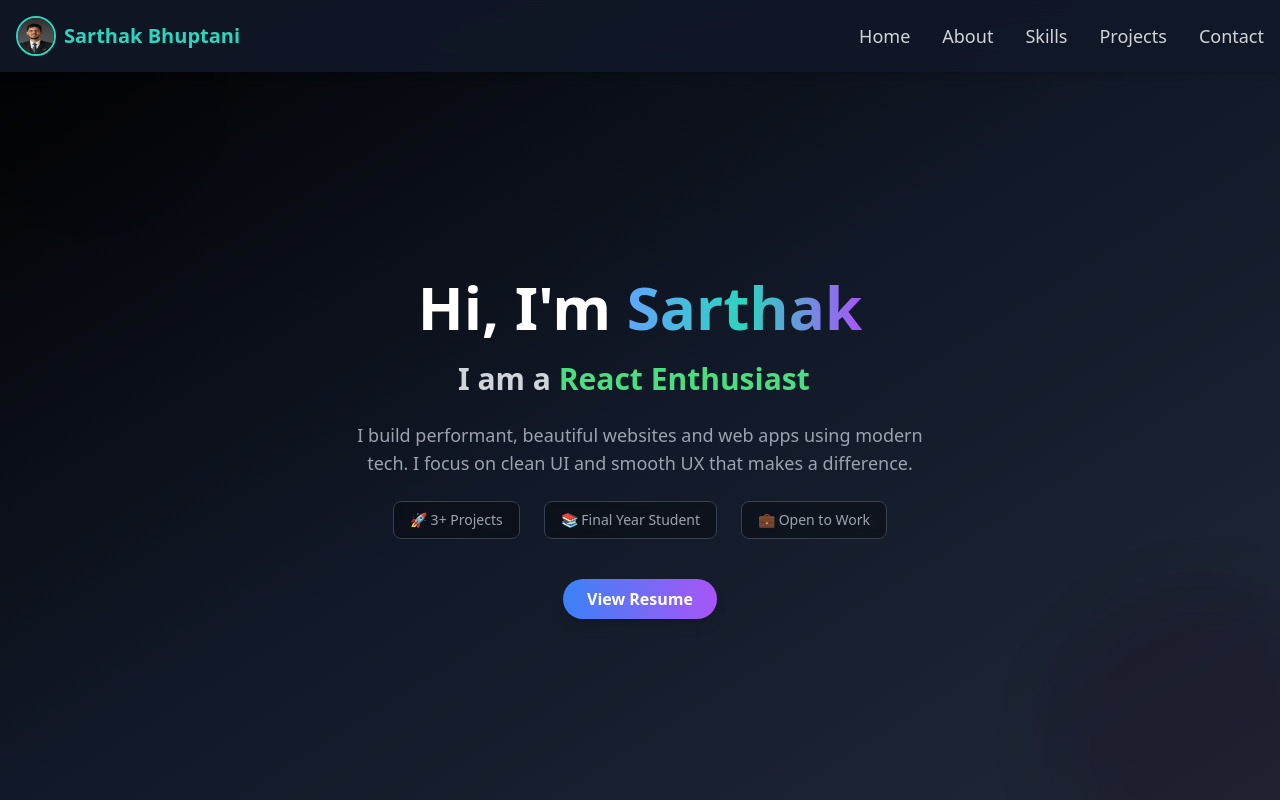
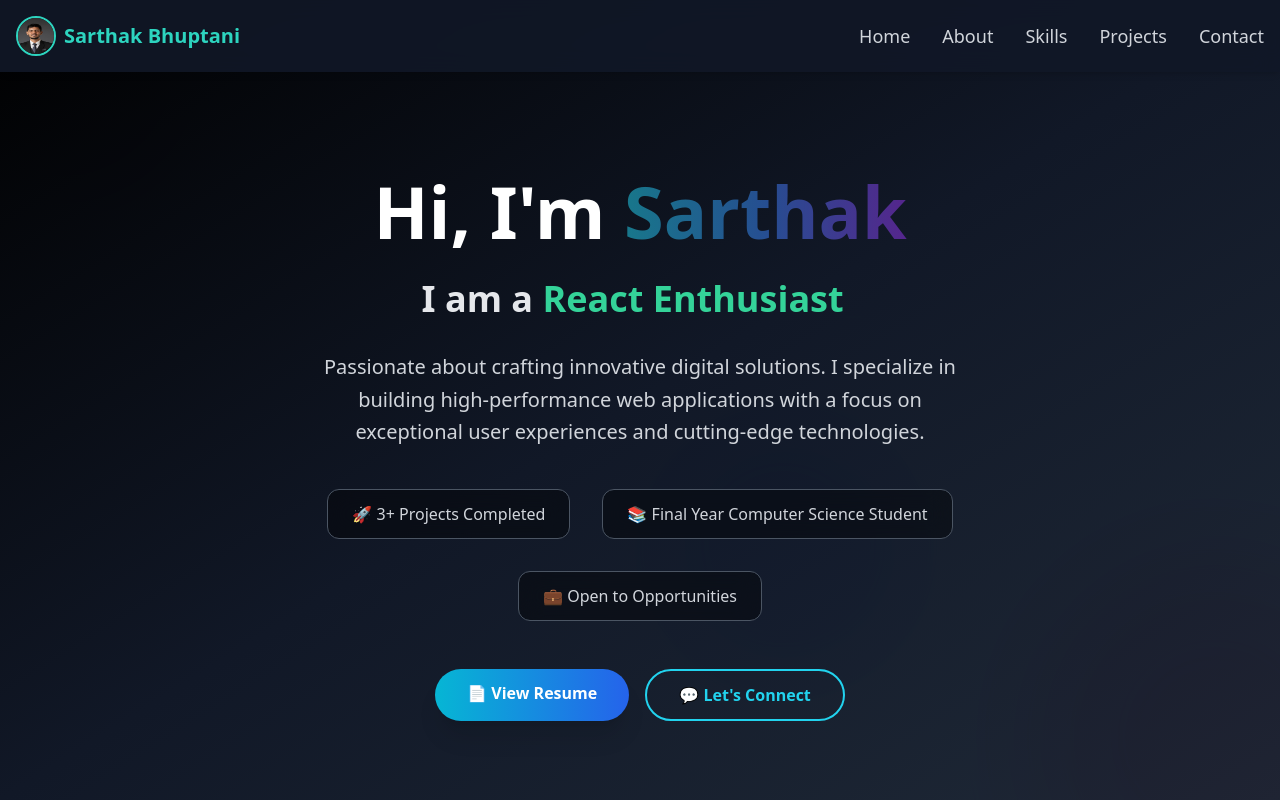
Before and after one commit to Sarthakbhuptani123/Sarthak-Bhuptani, a React (Create React App) app: page / in a window 1280 px wide. Shown: the top 800 px of the page. Built offline with nearby package versions, Linux system fonts and the light colour scheme.

Commit message:
Your commit message

```diff
--- a/src/components/Contact.js
+++ b/src/components/Contact.js
@@ -76,7 +76,7 @@ const Contact = ({ sectionsRef }) => {
                          text-gray-300 hover:text-teal-400 transition duration-300 transform hover:scale-110 hover:rotate-6"
             >
               <svg
-                xmlns="https://github.com/Sarthakbhuptani123"
+                xmlns="https://github.com/sarthakbhuptani"
                 width="28"
                 height="28"
                 viewBox="0 0 24 24"
--- a/src/components/Hero.js
+++ b/src/components/Hero.js
@@ -3,32 +3,54 @@ import { Typewriter } from 'react-simple-typewriter';
 import { motion } from 'framer-motion';
 
 function Hero() {
+  const containerVariants = {
+    hidden: { opacity: 0 },
+    visible: {
+      opacity: 1,
+      transition: {
+        staggerChildren: 0.3,
+      },
+    },
+  };
+
+  const itemVariants = {
+    hidden: { opacity: 0, y: 20 },
+    visible: { opacity: 1, y: 0, transition: { duration: 0.6 } },
+  };
+
   return (
     <div
       id="hero"
       className="relative pt-24 min-h-screen flex flex-col items-center justify-center px-4 overflow-hidden bg-gradient-to-br from-black via-gray-900 to-gray-800 text-white"
     >
       {/* Background Animated Blobs */}
-      <div className="absolute w-80 h-80 bg-purple-600 rounded-full mix-blend-multiply filter blur-2xl opacity-30 animate-blob animation-delay-2000 -top-20 -left-20"></div>
-      <div className="absolute w-80 h-80 bg-pink-500 rounded-full mix-blend-multiply filter blur-2xl opacity-30 animate-blob -bottom-24 right-[-5rem]"></div>
+      <div className="absolute w-96 h-96 bg-purple-600 rounded-full mix-blend-multiply filter blur-3xl opacity-20 animate-blob animation-delay-2000 -top-32 -left-32"></div>
+      <div className="absolute w-96 h-96 bg-pink-500 rounded-full mix-blend-multiply filter blur-3xl opacity-20 animate-blob -bottom-32 right-[-8rem]"></div>
+      <div className="absolute w-72 h-72 bg-blue-500 rounded-full mix-blend-multiply filter blur-2xl opacity-15 animate-blob animation-delay-4000 top-1/2 left-1/2 transform -translate-x-1/2 -translate-y-1/2"></div>
 
       {/* Hero Content */}
       <motion.div
-        className="z-10 text-center"
-        initial={{ opacity: 0, y: 20 }}
-        animate={{ opacity: 1, y: 0 }}
-        transition={{ duration: 0.8, ease: 'easeOut' }}
+        className="z-10 text-center max-w-4xl"
+        variants={containerVariants}
+        initial="hidden"
+        animate="visible"
       >
-        <h1 className="text-5xl md:text-6xl font-extrabold mb-6 leading-tight">
+        <motion.h1
+          className="text-6xl md:text-7xl font-extrabold mb-8 leading-tight"
+          variants={itemVariants}
+        >
           Hi, I'm{' '}
-          <span className="bg-clip-text text-transparent bg-gradient-to-r from-blue-400 via-teal-400 to-purple-500 animate-gradient">
+          <span className="bg-clip-text text-transparent bg-gradient-to-r from-cyan-400 via-blue-500 to-purple-600 animate-pulse">
             Sarthak
           </span>
-        </h1>
+        </motion.h1>
 
-        <h2 className="text-2xl md:text-3xl font-semibold text-gray-300">
+        <motion.h2
+          className="text-3xl md:text-4xl font-semibold text-gray-200 mb-6"
+          variants={itemVariants}
+        >
           I am a{' '}
-          <span className="text-green-400">
+          <span className="text-emerald-400 font-bold">
             <Typewriter
               words={[
                 'Frontend Developer',
@@ -44,31 +66,65 @@ function Hero() {
               delaySpeed={1500}
             />
           </span>
-        </h2>
+        </motion.h2>
 
-        {/* Short Summary */}
-        <p className="text-lg text-gray-400 mt-6 max-w-xl mx-auto">
-          I build performant, beautiful websites and web apps using modern tech. I focus on clean UI and smooth UX that makes a difference.
-        </p>
+        {/* Professional Summary */}
+        <motion.p
+          className="text-xl text-gray-300 mt-8 max-w-2xl mx-auto leading-relaxed"
+          variants={itemVariants}
+        >
+          Passionate about crafting innovative digital solutions. I specialize in building high-performance web applications with a focus on exceptional user experiences and cutting-edge technologies.
+        </motion.p>
 
         {/* Quick Stats */}
-        <div className="mt-6 flex flex-wrap justify-center gap-6 text-gray-400 text-sm font-medium">
-          <div className="px-4 py-2 rounded-lg border border-gray-700 bg-black/30 backdrop-blur-sm">🚀 3+ Projects</div>
-          <div className="px-4 py-2 rounded-lg border border-gray-700 bg-black/30 backdrop-blur-sm">📚 Final Year Student</div>
-          <div className="px-4 py-2 rounded-lg border border-gray-700 bg-black/30 backdrop-blur-sm">💼 Open to Work</div>
-        </div>
+        <motion.div
+          className="mt-10 flex flex-wrap justify-center gap-8 text-gray-300 text-base font-medium"
+          variants={itemVariants}
+        >
+          <motion.div
+            className="px-6 py-3 rounded-xl border border-gray-600 bg-black/40 backdrop-blur-md hover:bg-black/60 transition-all duration-300 hover:scale-105 cursor-pointer"
+            whileHover={{ scale: 1.05 }}
+          >
+            🚀 3+ Projects Completed
+          </motion.div>
+          <motion.div
+            className="px-6 py-3 rounded-xl border border-gray-600 bg-black/40 backdrop-blur-md hover:bg-black/60 transition-all duration-300 hover:scale-105 cursor-pointer"
+            whileHover={{ scale: 1.05 }}
+          >
+            📚 Final Year Computer Science Student
+          </motion.div>
+          <motion.div
+            className="px-6 py-3 rounded-xl border border-gray-600 bg-black/40 backdrop-blur-md hover:bg-black/60 transition-all duration-300 hover:scale-105 cursor-pointer"
+            whileHover={{ scale: 1.05 }}
+          >
+            💼 Open to Opportunities
+          </motion.div>
+        </motion.div>
 
-        {/* Resume Button */}
-        <div className="mt-10">
-          <a
-            href="/Bhuptani Sarthak.pdf"
+        {/* Call to Action Buttons */}
+        <motion.div
+          className="mt-12 flex flex-col sm:flex-row gap-4 justify-center"
+          variants={itemVariants}
+        >
+          <motion.a
+            href="/Bhuptani_Sarthak.pdf"
             target="_blank"
             rel="noopener noreferrer"
-            className="inline-block bg-gradient-to-r from-blue-500 to-purple-500 text-white font-semibold py-2 px-6 rounded-full shadow-lg hover:scale-105 transition-transform duration-300"
+            className="inline-block bg-gradient-to-r from-cyan-500 to-blue-600 text-white font-semibold py-3 px-8 rounded-full shadow-xl hover:shadow-2xl transition-all duration-300"
+            whileHover={{ scale: 1.05, boxShadow: "0 20px 40px rgba(0,0,0,0.3)" }}
+            whileTap={{ scale: 0.95 }}
           >
-            View Resume
-          </a>
-        </div>
+            📄 View Resume
+          </motion.a>
+          <motion.a
+            href="#contact"
+            className="inline-block bg-transparent border-2 border-cyan-400 text-cyan-400 font-semibold py-3 px-8 rounded-full hover:bg-cyan-400 hover:text-black transition-all duration-300"
+            whileHover={{ scale: 1.05 }}
+            whileTap={{ scale: 0.95 }}
+          >
+            💬 Let's Connect
+          </motion.a>
+        </motion.div>
       </motion.div>
     </div>
   );
```
Also changed, not shown: 2 other files (tests, documents, lock files or other folders).
